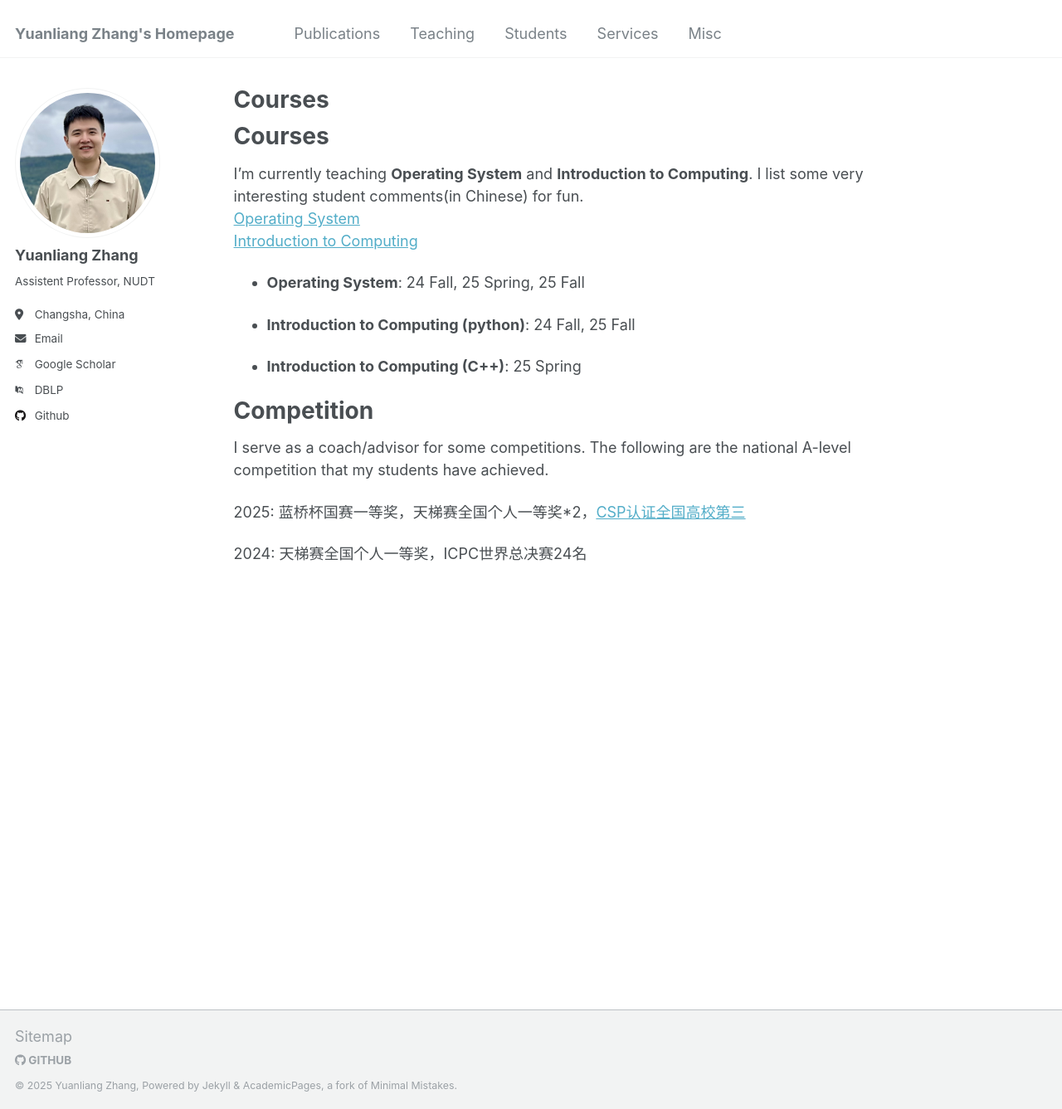
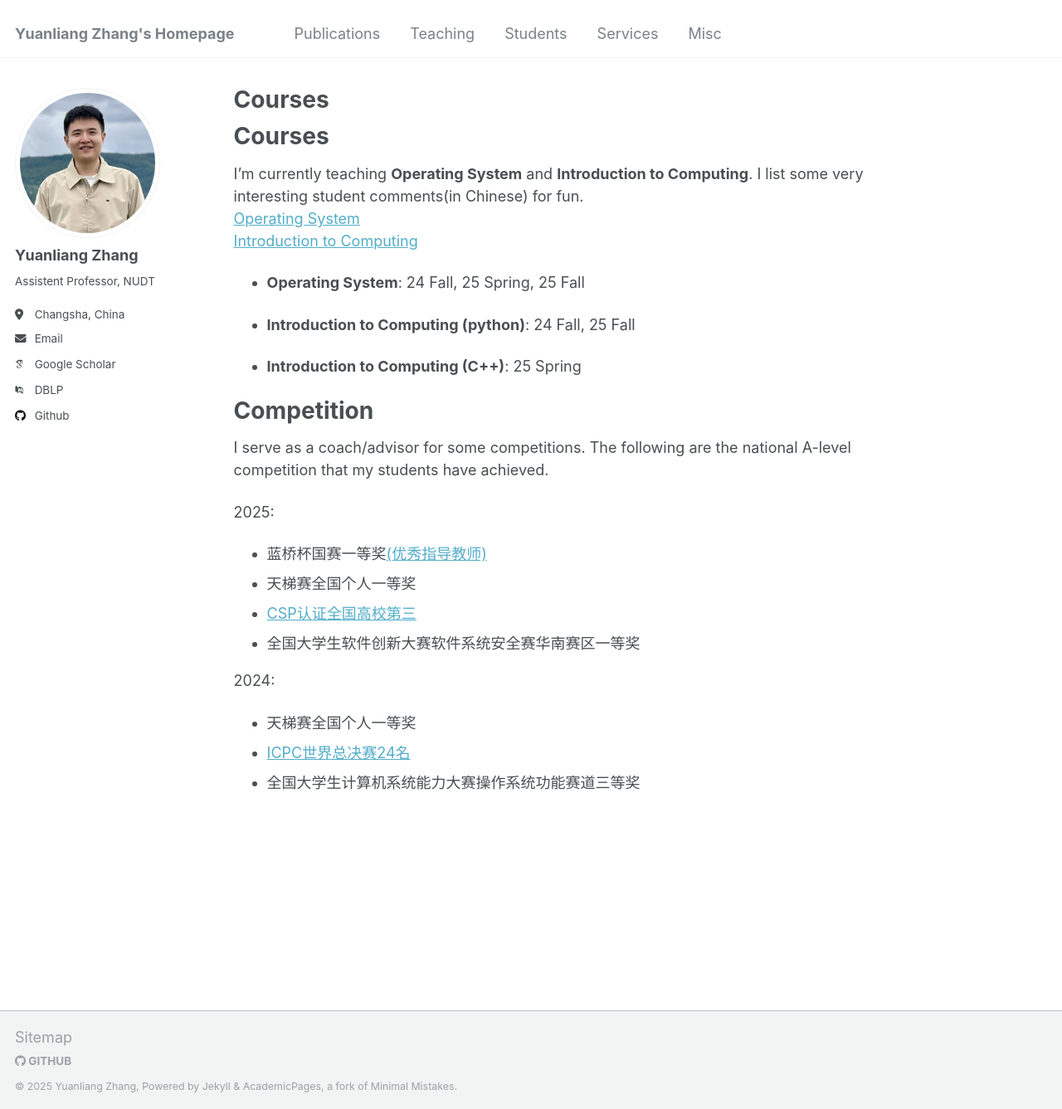
Before and after one commit to zhangbuzhang/zhangbuzhang.github.io, a Jekyll site: the page built from _pages/teaching.md, in a window 1280 px wide and 1337 px high. Shown: the whole window at 83% size. Built offline with Jekyll 4.4.1, drawn with Linux system fonts in a browser that asks for light colours; some web fonts are replaced; our own code applies the rules of GitHub Pages for plain Markdown files.

Commit message:
competition

```diff
--- a/_pages/teaching.md
+++ b/_pages/teaching.md
@@ -22,6 +22,15 @@ I'm currently teaching **Operating System** and **Introduction to Computing**. I
 
 I serve as a coach/advisor for some competitions. The following are the national A-level competition that my students have achieved.
 
-2025: 蓝桥杯国赛一等奖，天梯赛全国个人一等奖\*2，[CSP认证全国高校第三](https://www.cspro.org/cms/show.action?code=publish_4028807662f1ccee0162f55d6abc0037&siteid=100000&newsid=fceb1db8528b496cafb5c2e77e27508a&channelid=0000000109)
+2025:
 
-2024: 天梯赛全国个人一等奖，ICPC世界总决赛24名
+* 蓝桥杯国赛一等奖[(优秀指导教师)](/files/ICPC世界总决赛.jpg)
+* 天梯赛全国个人一等奖
+* [CSP认证全国高校第三](https://www.cspro.org/cms/show.action?code=publish_4028807662f1ccee0162f55d6abc0037&siteid=100000&newsid=fceb1db8528b496cafb5c2e77e27508a&channelid=0000000109)
+* 全国大学生软件创新大赛软件系统安全赛华南赛区一等奖
+
+2024:
+
+* 天梯赛全国个人一等奖
+* [ICPC世界总决赛24名](/files/蓝桥杯2025.jpg)
+* 全国大学生计算机系统能力大赛操作系统功能赛道三等奖
```
